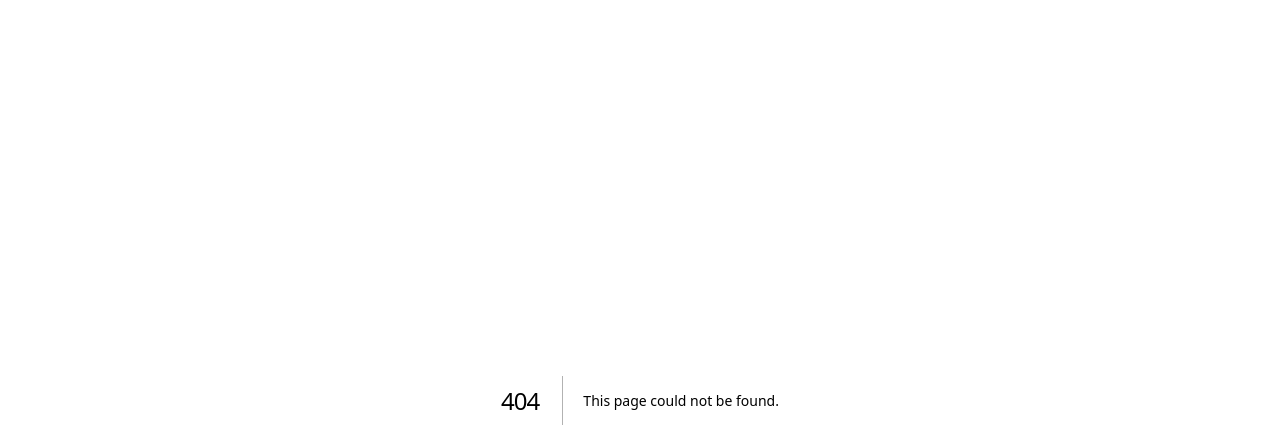
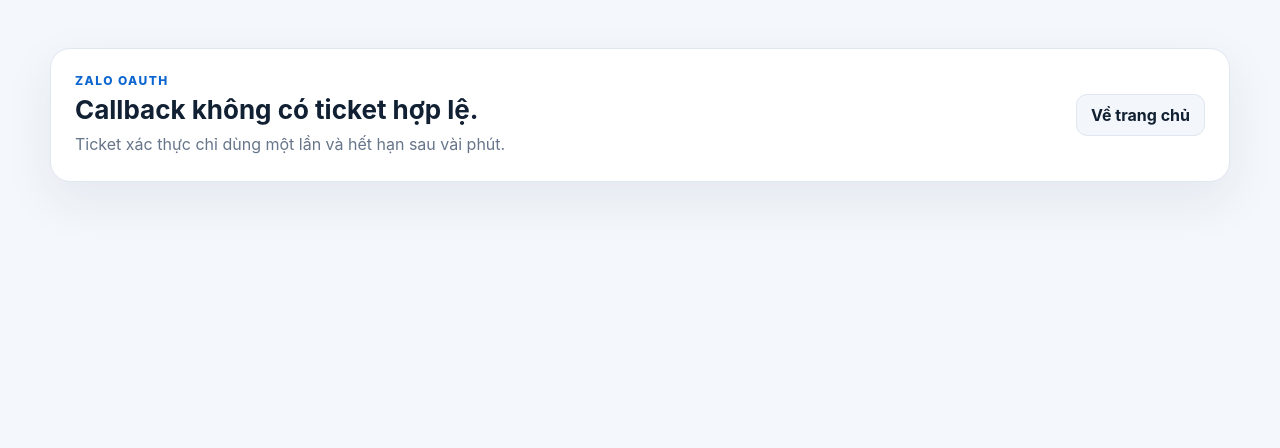
Before and after one commit to bshuyenvu/hospital-zalo-hub, a Next.js app in the folder apps/admin/: page /auth/zalo/callback in a window 1280 px wide. Before the commit this address had no page. Shown: the top 448 px of the page. Built offline with nearby package versions, Linux system fonts and the light colour scheme.

Commit message:
feat(auth): add apps/admin/app/auth/zalo/callback/page.tsx

```diff
--- /dev/null
+++ b/apps/admin/app/auth/zalo/callback/page.tsx
@@ -0,0 +1,59 @@
+"use client";
+
+import { useEffect, useState } from "react";
+import { API_URL } from "../../../lib/api";
+
+export default function ZaloCallbackPage() {
+  const [message, setMessage] = useState("Đang hoàn tất đăng nhập Zalo...");
+
+  useEffect(() => {
+    const params = new URLSearchParams(window.location.search);
+    const ticket = params.get("ticket");
+    const error = params.get("error");
+
+    if (error) {
+      setMessage(`Không thể xác thực Zalo: ${error}`);
+      return;
+    }
+
+    if (!ticket) {
+      setMessage("Callback không có ticket hợp lệ.");
+      return;
+    }
+
+    fetch(`${API_URL}/v1/auth/zalo/complete`, {
+      method: "POST",
+      headers: { "Content-Type": "application/json" },
+      body: JSON.stringify({ ticket })
+    })
+      .then(async (response) => {
+        const data = await response.json();
+        if (!response.ok) {
+          throw new Error(data?.message ?? "Không hoàn tất được đăng nhập.");
+        }
+
+        window.localStorage.setItem("hospital_hub_token", data.token);
+        window.location.replace("/");
+      })
+      .catch((err) => {
+        setMessage(
+          err instanceof Error ? err.message : "Không hoàn tất được đăng nhập."
+        );
+      });
+  }, []);
+
+  return (
+    <main className="shell auth-callback">
+      <section className="login-panel">
+        <div>
+          <p className="eyebrow">ZALO OAUTH</p>
+          <h2>{message}</h2>
+          <p className="muted">
+            Ticket xác thực chỉ dùng một lần và hết hạn sau vài phút.
+          </p>
+        </div>
+        <a className="button ghost" href="/">Về trang chủ</a>
+      </section>
+    </main>
+  );
+}
```
